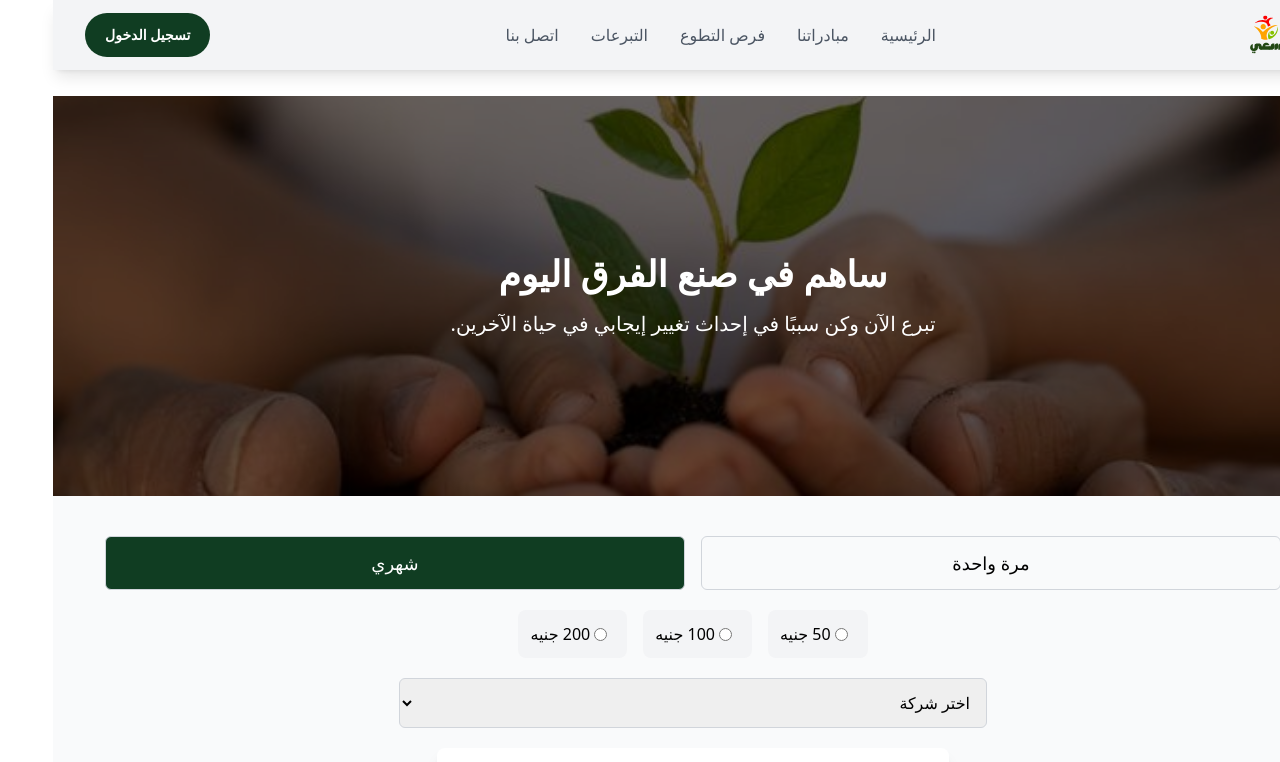
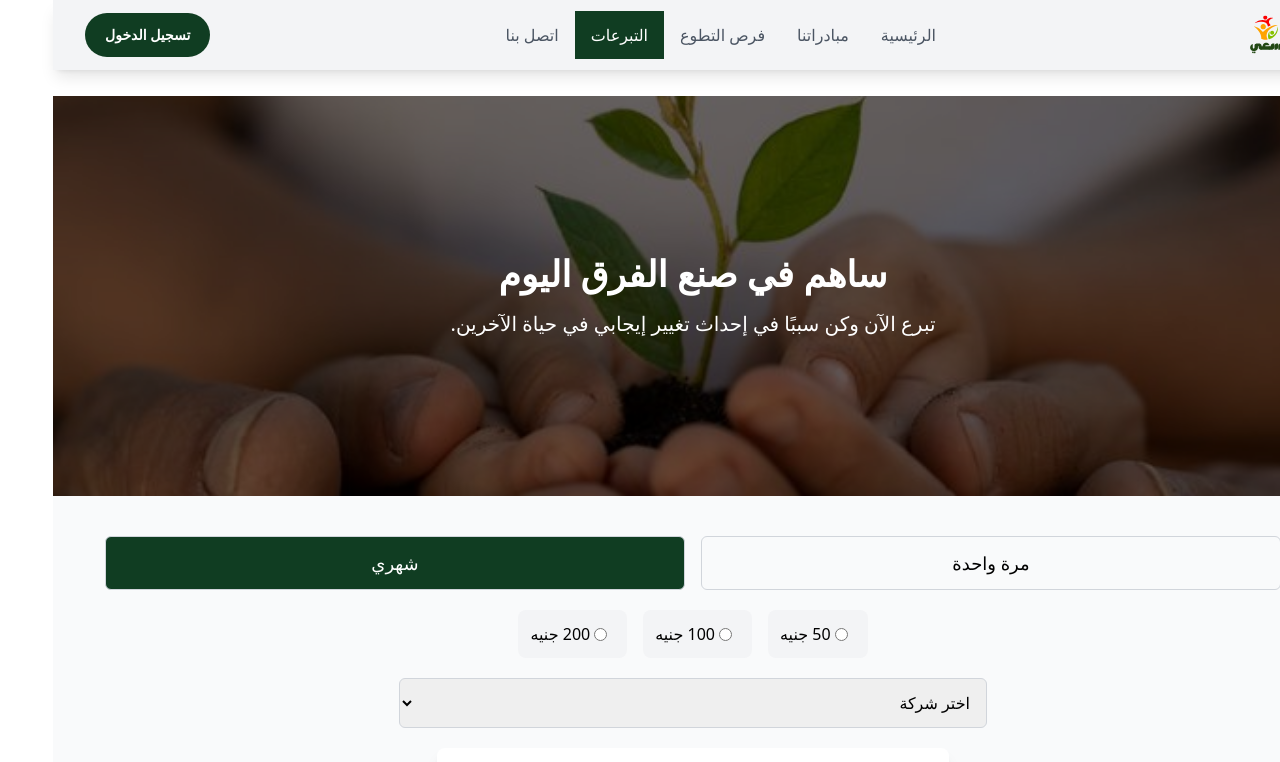
Before and after one commit to Safeya-Yasien/saye_react, a React (Vite) app: page /donate in a window 1280 px wide. Shown: the top 762 px of the page. Built offline with nearby package versions, Linux system fonts and the light colour scheme.

Commit message:
scroll to top when routing

```diff
--- a/src/components/common/Header.tsx
+++ b/src/components/common/Header.tsx
@@ -1,4 +1,4 @@
-import { Link } from "react-router-dom";
+import { Link, NavLink } from "react-router-dom"; // Updated import
 import logo from "@assets/logo2.svg";
 import { ReactNode, useState } from "react";
 import { IoMenuSharp } from "react-icons/io5";
@@ -18,14 +18,18 @@ const Logo = () => (
 );
 
 const NavigationItem = ({ to, children, onClick }: TNavigationItemProps) => (
-  <li className="w-full lg:w-auto   ">
-    <Link
-      className="text-gray-600 hover:bg-gray-200 w-full py-3 px-4  block"
+  <li className="w-full lg:w-auto">
+    <NavLink
+      className={({ isActive }) =>
+        cn("text-gray-600 w-full py-3 px-4 block", {
+          "bg-myGreen-dark text-white": isActive,
+        })
+      }
       to={to}
       onClick={onClick}
     >
       {children}
-    </Link>
+    </NavLink>
   </li>
 );
 
@@ -60,13 +64,21 @@ const Header = () => {
               }
             )}
           >
-            <NavigationItem to="/" onClick={closeMenu}>الرئيسية</NavigationItem>
-            <NavigationItem to="/about" onClick={closeMenu}>مبادراتنا</NavigationItem>
+            <NavigationItem to="/" onClick={closeMenu}>
+              الرئيسية
+            </NavigationItem>
+            <NavigationItem to="/about" onClick={closeMenu}>
+              مبادراتنا
+            </NavigationItem>
             <NavigationItem to="/volunteer-opportunity" onClick={closeMenu}>
               فرص التطوع
             </NavigationItem>
-            <NavigationItem to="/donate" onClick={closeMenu}>التبرعات</NavigationItem>
-            <NavigationItem to="/contact" onClick={closeMenu}>اتصل بنا</NavigationItem>
+            <NavigationItem to="/donate" onClick={closeMenu}>
+              التبرعات
+            </NavigationItem>
+            <NavigationItem to="/contact" onClick={closeMenu}>
+              اتصل بنا
+            </NavigationItem>
           </ul>
           <CustomLink link={"/login"} text={"تسجيل الدخول"} />
         </div>
--- a/src/layouts/MainLayout/MainLayout.tsx
+++ b/src/layouts/MainLayout/MainLayout.tsx
@@ -1,11 +1,23 @@
-import { Outlet } from "react-router-dom";
+import { Outlet, useLocation } from "react-router-dom";
 import { Footer, Header } from "../../components/common";
+import { useEffect } from "react";
 
 const MainLayout = () => {
+  const ScrollToTop = () => {
+    const { pathname } = useLocation();
+
+    useEffect(() => {
+      window.scrollTo(0, 0);
+    }, [pathname]);
+
+    return null;
+  };
+
   return (
-    <div >
+    <div>
       <Header />
-        <Outlet />
+      <ScrollToTop />
+      <Outlet />
       <Footer />
     </div>
   );
```
